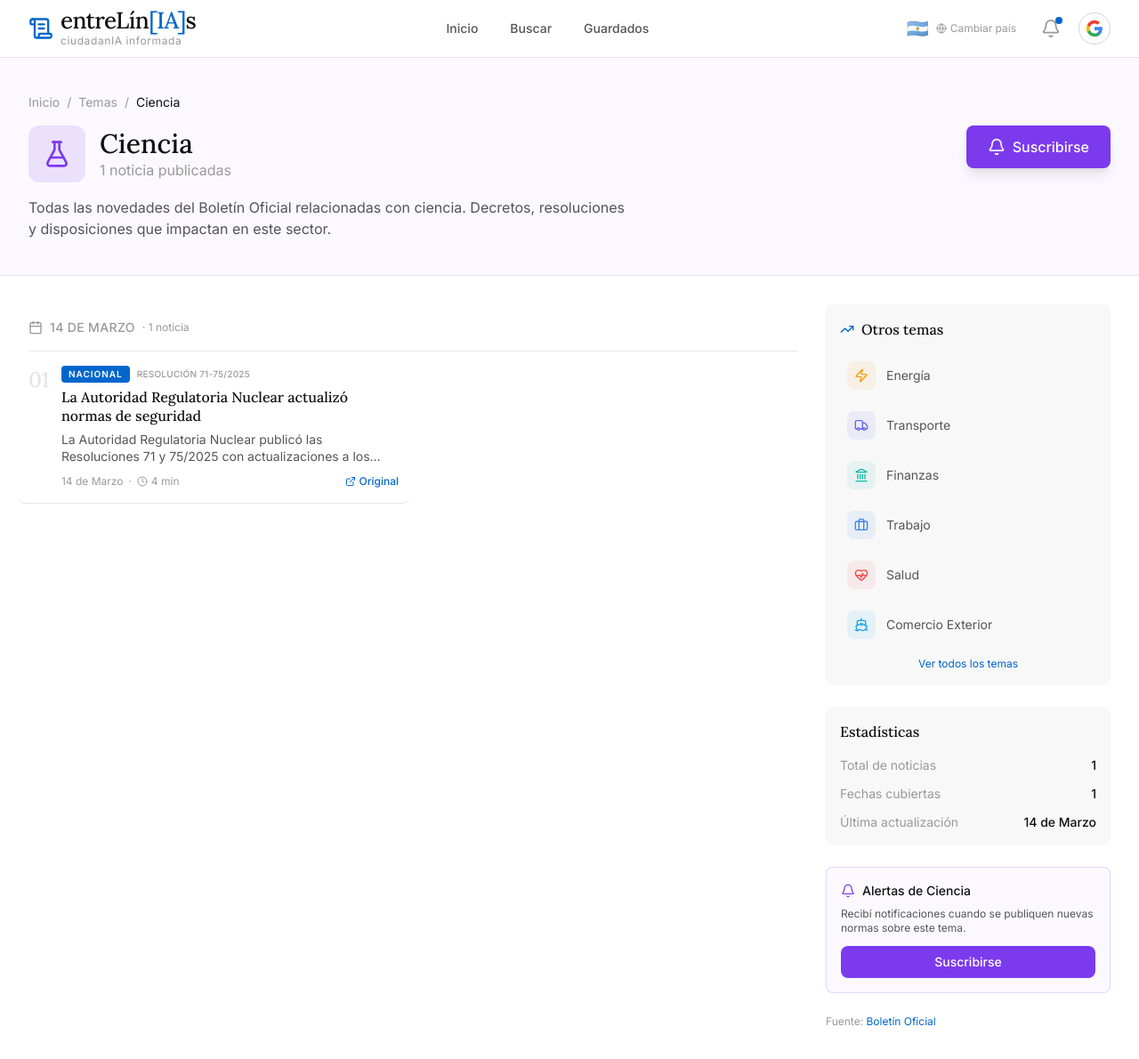
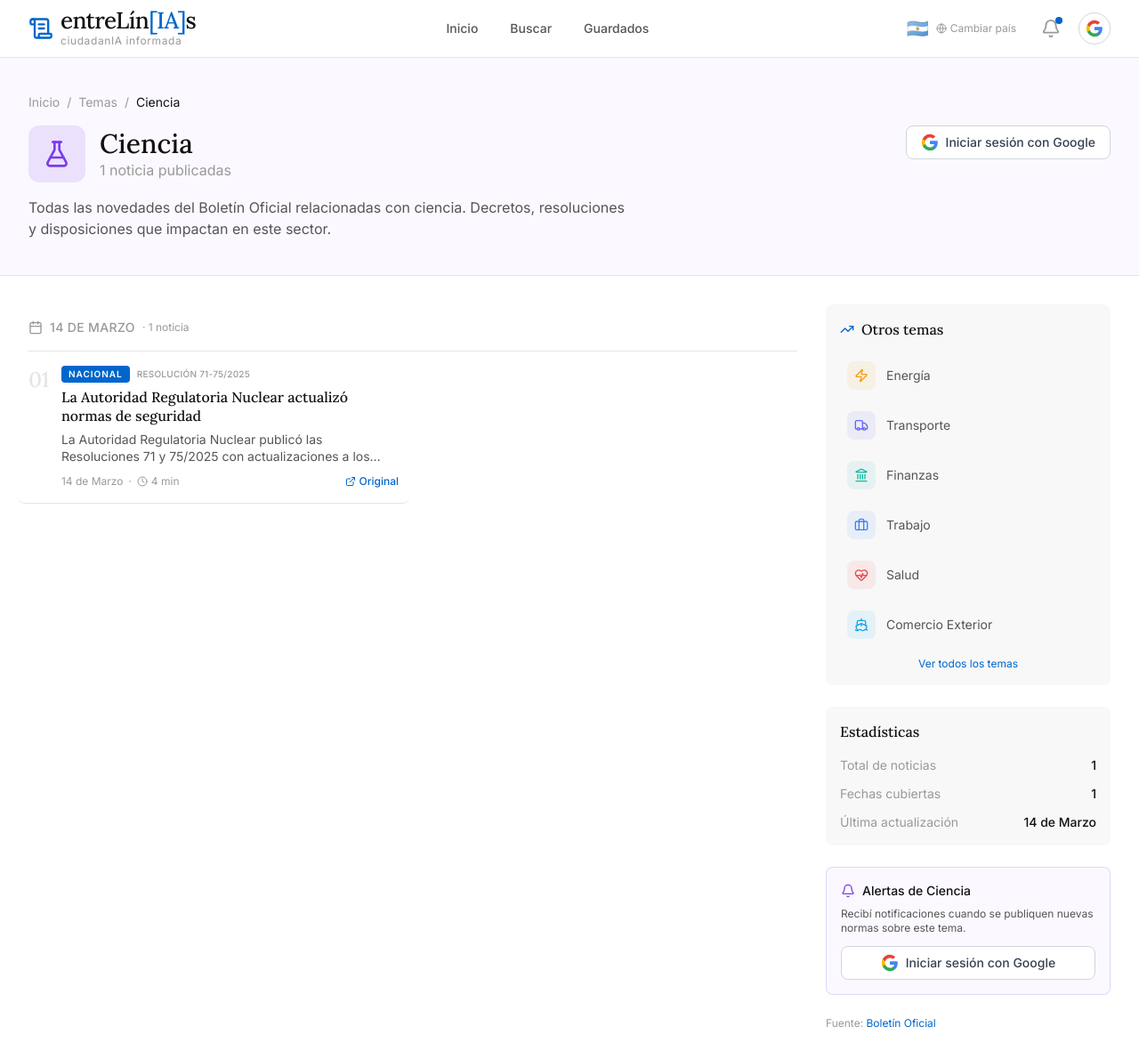
Before and after one commit to LawalCoop/boletin_oficial, a Next.js app: page /tema/ciencia in a window 1280 px wide. Shown: the whole page at 89% size. Built offline with nearby package versions, Linux system fonts and the light colour scheme; no server answers.

Commit message:
feat: suscripción a temas desde vista de tema

```diff
--- a/app/tema/[tema]/page.tsx
+++ b/app/tema/[tema]/page.tsx
@@ -8,6 +8,9 @@
 import { TEMAS, formatFechaCorta, TIPO_DOCUMENTO_LABELS, CATEGORIAS } from '@/lib/constants';
 import { Header } from '@/components/layout/Header';
 import { BottomTabBar } from '@/components/layout/BottomTabBar';
+import { useUserData } from '@/contexts/UserDataContext';
+import { useSession } from 'next-auth/react';
+import { LoginButton } from '@/components/auth/LoginButton';
 
 interface TemaPageData {
   tema: string;
@@ -33,7 +36,9 @@
   const tema = resolvedParams.tema as Tema;
   const [data, setData] = useState<TemaPageData | null>(null);
   const [loading, setLoading] = useState(true);
-  const [subscribed, setSubscribed] = useState(false);
+  const { data: session } = useSession();
+  const { subscriptions, subscribe, unsubscribe, loading: userLoading } = useUserData();
+  const isSubscribed = subscriptions.includes(tema);
 
   useEffect(() => {
     async function fetchData() {
@@ -170,16 +175,18 @@
             </div>
 
             {/* Subscribe Button */}
+            {session ? (
               <button
-              onClick={() => setSubscribed(!subscribed)}
-              className={`flex items-center gap-2 px-4 lg:px-6 py-2 lg:py-3 rounded-lg font-medium text-sm lg:text-base transition-all shrink-0 ${
-                subscribed
+                onClick={() => isSubscribed ? unsubscribe(tema) : subscribe(tema)}
+                disabled={userLoading}
+                className={`flex items-center gap-2 px-4 lg:px-6 py-2 lg:py-3 rounded-lg font-medium text-sm lg:text-base transition-all shrink-0 disabled:opacity-50 ${
+                  isSubscribed
                     ? 'bg-bg border border-border text-text-secondary'
                     : 'text-white shadow-lg hover:shadow-xl'
                 }`}
-              style={!subscribed ? { backgroundColor: data.temaInfo.color } : undefined}
+                style={!isSubscribed ? { backgroundColor: data.temaInfo.color } : undefined}
               >
-              {subscribed ? (
+                {isSubscribed ? (
                   <>
                     <BellOff className="w-4 h-4 lg:w-5 lg:h-5" />
                     <span>Suscripto</span>
@@ -191,6 +198,11 @@
                   </>
                 )}
               </button>
+            ) : (
+              <div className="flex items-center gap-2">
+                <LoginButton variant="full" />
+              </div>
+            )}
           </div>
         </div>
       </div>
@@ -378,17 +390,22 @@
               <p className="text-xs text-text-secondary mb-3">
                 Recibí notificaciones cuando se publiquen nuevas normas sobre este tema.
               </p>
+              {session ? (
                 <button
-                onClick={() => setSubscribed(!subscribed)}
-                className={`w-full px-3 py-2 text-sm font-medium rounded-lg transition-colors ${
-                  subscribed
+                  onClick={() => isSubscribed ? unsubscribe(tema) : subscribe(tema)}
+                  disabled={userLoading}
+                  className={`w-full px-3 py-2 text-sm font-medium rounded-lg transition-colors disabled:opacity-50 ${
+                    isSubscribed
                       ? 'bg-bg border border-border text-text-secondary'
                       : 'text-white'
                   }`}
-                style={!subscribed ? { backgroundColor: data.temaInfo.color } : undefined}
+                  style={!isSubscribed ? { backgroundColor: data.temaInfo.color } : undefined}
                 >
-                {subscribed ? 'Suscripto' : 'Suscribirse'}
+                  {isSubscribed ? 'Suscripto' : 'Suscribirse'}
                 </button>
+              ) : (
+                <LoginButton variant="full" className="w-full justify-center" />
+              )}
             </div>
 
             {/* Footer */}
```
Lines whose indentation alone changed are shown as unchanged.
